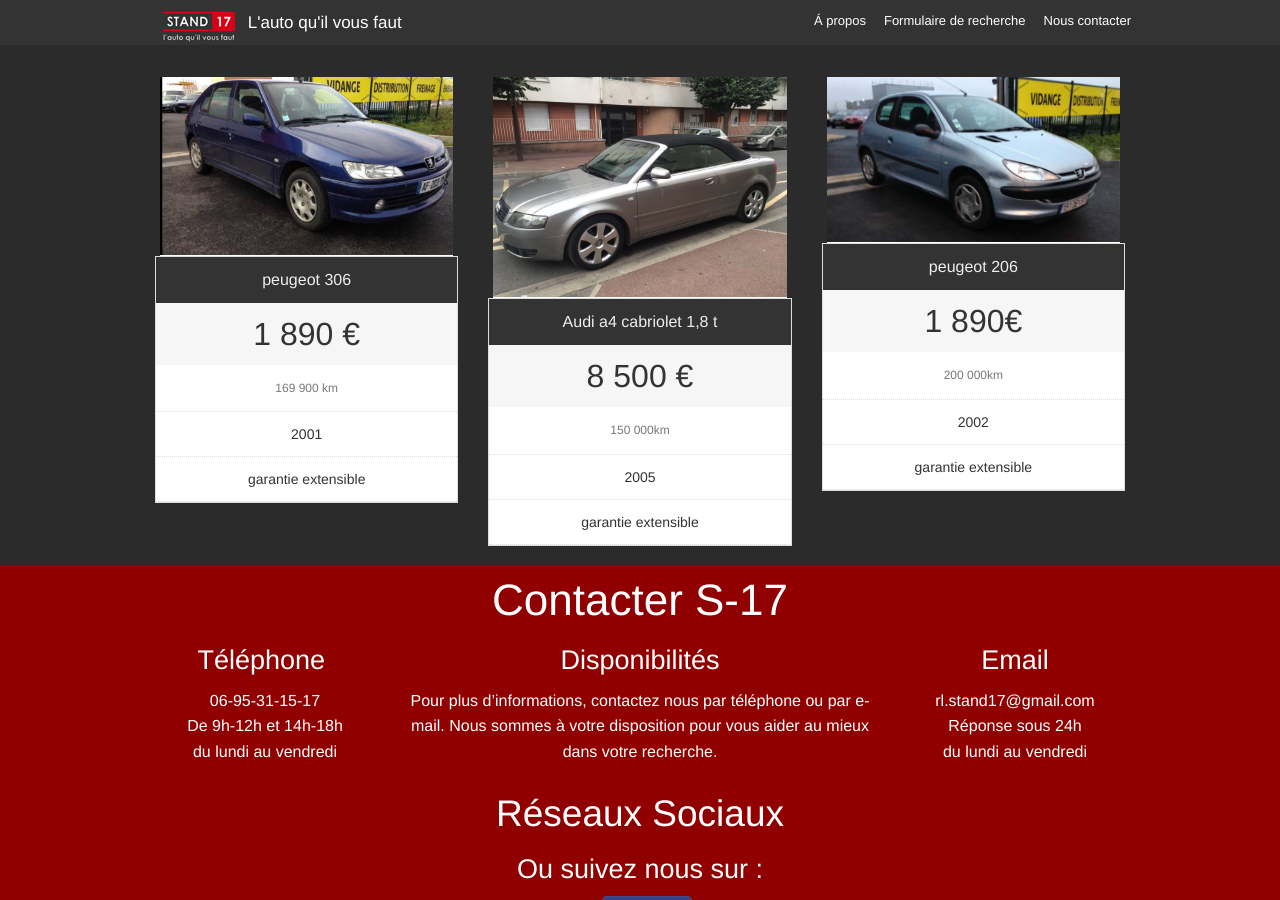
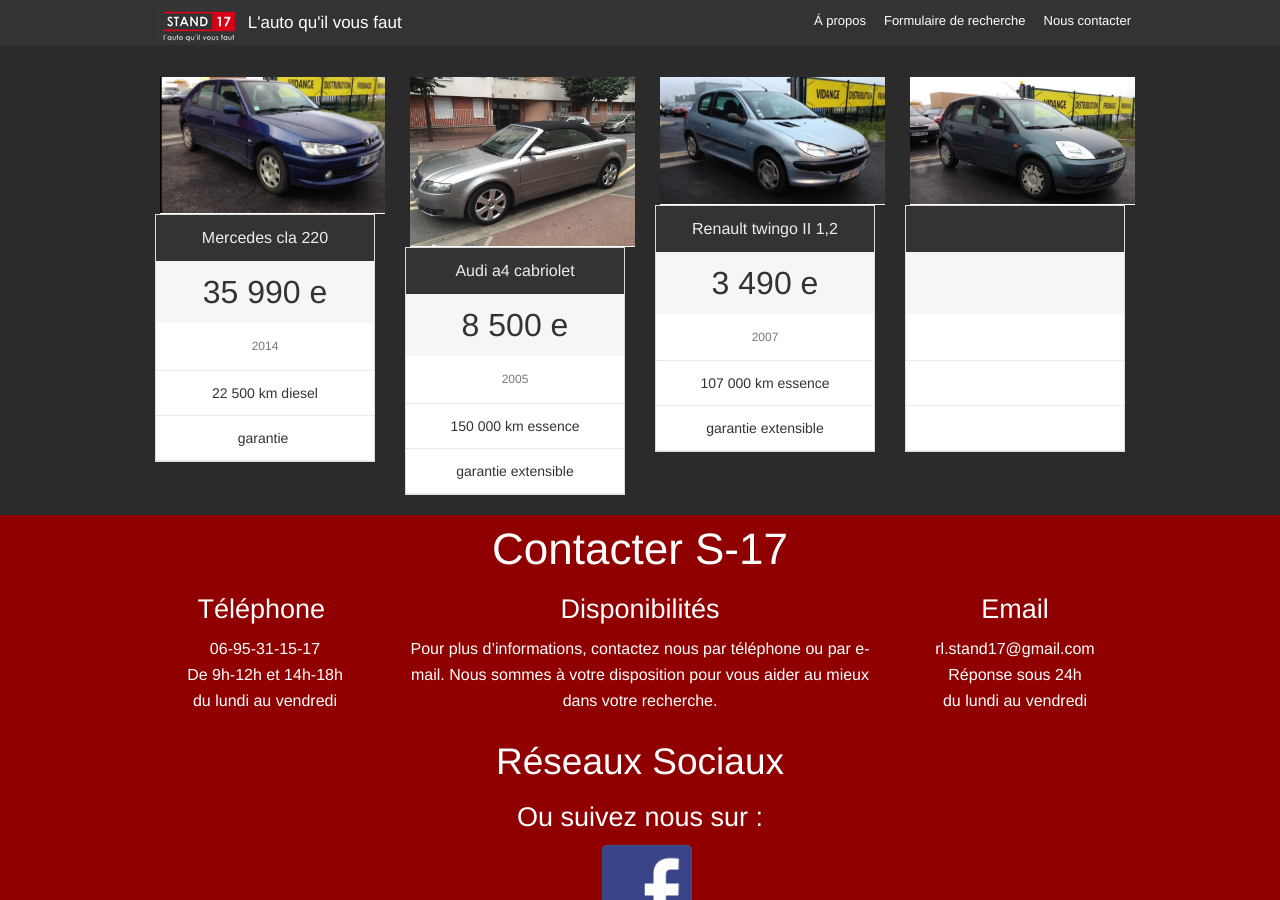
Before and after one commit to Thegeiger/S-17, a Jekyll site: the page built from index.html, in a window 1280 px wide and 900 px high, scrolled down 2154 px. Built offline with Jekyll 4.4.1, drawn with Linux system fonts in a browser that asks for light colours; some of the changed lines change nothing that is shown.

Commit message:
Updated '/index.html' via CloudCannon

```diff
--- a/index.html
+++ b/index.html
@@ -9,7 +9,7 @@
   bloc3_image_path: /images/slides/image3.jpg
   bloc4_image_path: /images/car-chrome-mercedes-polish.jpg
 achatnormal:
-  bloc: '3'
+  bloc: '4'
   bloc1:
     bloc_voiture: voiture
     image1_path: /fullsizerender 2.jpg
@@ -30,10 +30,10 @@
     image4_path: /img_2840.png
   bloc4:
     bloc_voiture: voiture
-    image1_path: ''
-    image2_path: ''
-    image3_path: ''
-    image4_path: ''
+    image1_path: /img_2831.png
+    image2_path: /img_2830.png
+    image3_path: /img_2832.png
+    image4_path: /img_2834.png
 location:
   activate: false
   bloc: '2'
```
